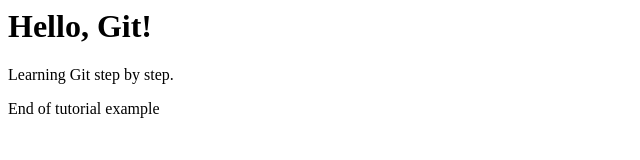
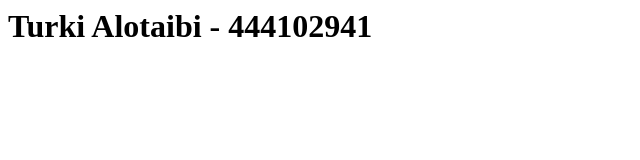
Before and after one commit to TurkiAlotaibi01/IS424, a plain HTML site: page index.html in a window 1280 px wide. Shown: the whole page, without its empty margins (0-640 px from the left). Drawn offline with Linux system fonts and the light colour scheme.

Commit message:
Add name and ID

```diff
--- a/index.html
+++ b/index.html
@@ -1,3 +1 @@
-<h1>Hello, Git!</h1>
-<p>Learning Git step by step.</p>
-<footer>End of tutorial example</footer>
+<h1>Turki Alotaibi - 444102941</h1>
```
